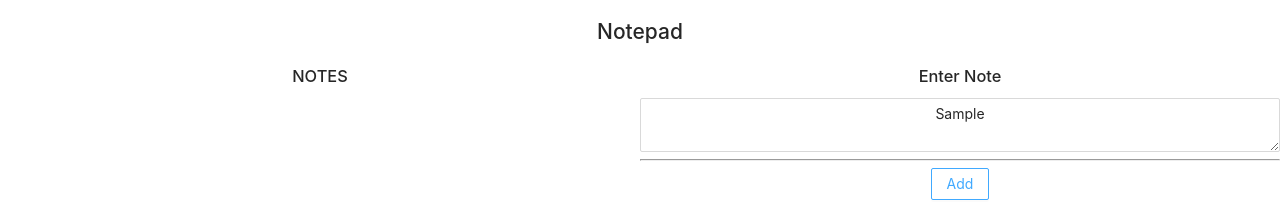
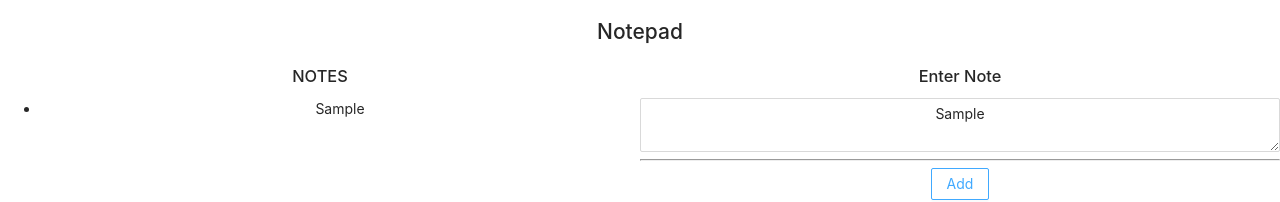
Before and after one commit to brtkrclr/notepad, a React (Create React App) app: page / in a window 1280 px wide. Both pictures are taken after typing "Sample" into the empty fields and a click on the button "Add". Shown: the top 202 px of the page. Built offline with nearby package versions, Linux system fonts and the light colour scheme.

Commit message:
Update Content.js

```diff
--- a/src/components/Content.js
+++ b/src/components/Content.js
@@ -3,15 +3,21 @@ import {Row, Col, Button} from 'antd';
 import TextArea from "antd/es/input/TextArea";
 
 const Content = () => {
-    const [text, setText] = useState([""]);
+    const [text, setText] = useState("");
+    const [list, setList] = useState([]);
+
+
     const onInputChange = (event) => {
         setText(event.target.value)
 
     };
     const onFormSubmit = (event) => {
         event.preventDefault();
-        onFormSubmit(text);
+        console.log(text)
+        setList([...list, {text}])
+        //can be removed if we are going to use a button !
     };
+
     return (
         <div>
             <Row style={{background: "white"}}>
@@ -19,12 +25,13 @@ const Content = () => {
                      span={12}>
                     <h3>
                         NOTES
-                      {console.log({text})}
-                      <div onSubmit={onFormSubmit}></div>
                     </h3>
-
+                    <ul>
+                        {list.map((list) => (
+                            <li>{list.text}</li>
+                        ))}
+                    </ul>
             </Col>
-
             <Col
                 span={12}>
                 <h3>
@@ -34,11 +41,12 @@ const Content = () => {
                     style={{textAlign: "center"}}
                     placeholder={"Enter Your Note!"}
                     onChange={onInputChange}
-                        />
-                        <hr/>
-                        <Button onClick={(event) => {
-                            setText(event.target.value)
-                        }}>Add</Button>
+                /><hr/>
+                <Button onClick={onFormSubmit}>
+                    Add
+                </Button>
+
+
             </Col>
         </Row>
 </div>
```
Lines whose indentation alone changed are shown as unchanged.
